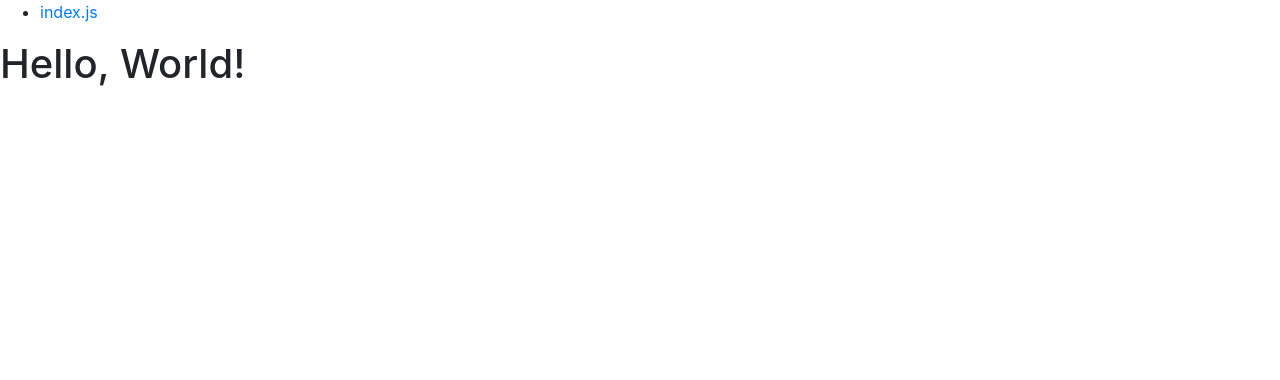
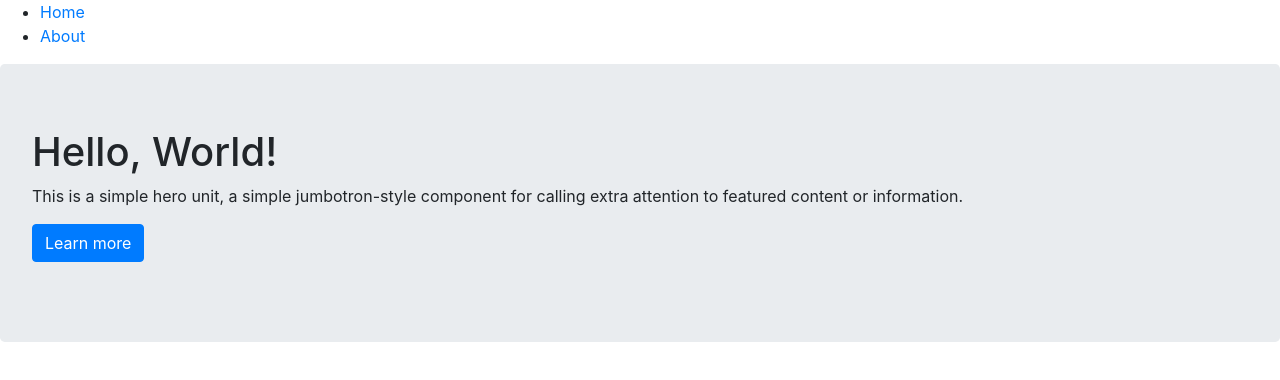
Before and after one commit to mastapegs/next-portfolio, a Next.js app: page / in a window 1280 px wide. Shown: the top 380 px of the page. Built offline with nearby package versions, Linux system fonts and the light colour scheme.

Commit message:
Refactor header logic

```diff
--- a/components/Header.js
+++ b/components/Header.js
@@ -1,12 +1,24 @@
 import Link from 'next/link'
 const Header = () => {
+  const links = [
+    {
+      href: "/",
+      text: "Home"
+    },
+    {
+      href: "/about",
+      text: "About"
+    }
+  ];
   return (
     <ul>
-      <li>
-        <Link href="/">
-          <a>index.js</a>
-        </Link>
-      </li>
+      {links.map(link => (
+        <li>
+          <Link href={link.href}>
+            <a>{link.text}</a>
+          </Link>
+        </li>
+      ))}
     </ul>
   );
 }
--- a/pages/index.js
+++ b/pages/index.js
@@ -1,7 +1,18 @@
+import Jumbotron from 'react-bootstrap/Jumbotron'
+import Button from 'react-bootstrap/Button'
 const Index = () => {
   return (
     <>
-      <h1>Hello, World!</h1>
+      <Jumbotron>
+        <h1>Hello, World!</h1>
+        <p>
+          This is a simple hero unit, a simple jumbotron-style component for calling
+          extra attention to featured content or information.
+        </p>
+        <p>
+          <Button variant="primary">Learn more</Button>
+        </p>
+      </Jumbotron>
     </>
   );
 }
```
Also changed, not shown: pages/about.js (added, +14 -0 lines).
